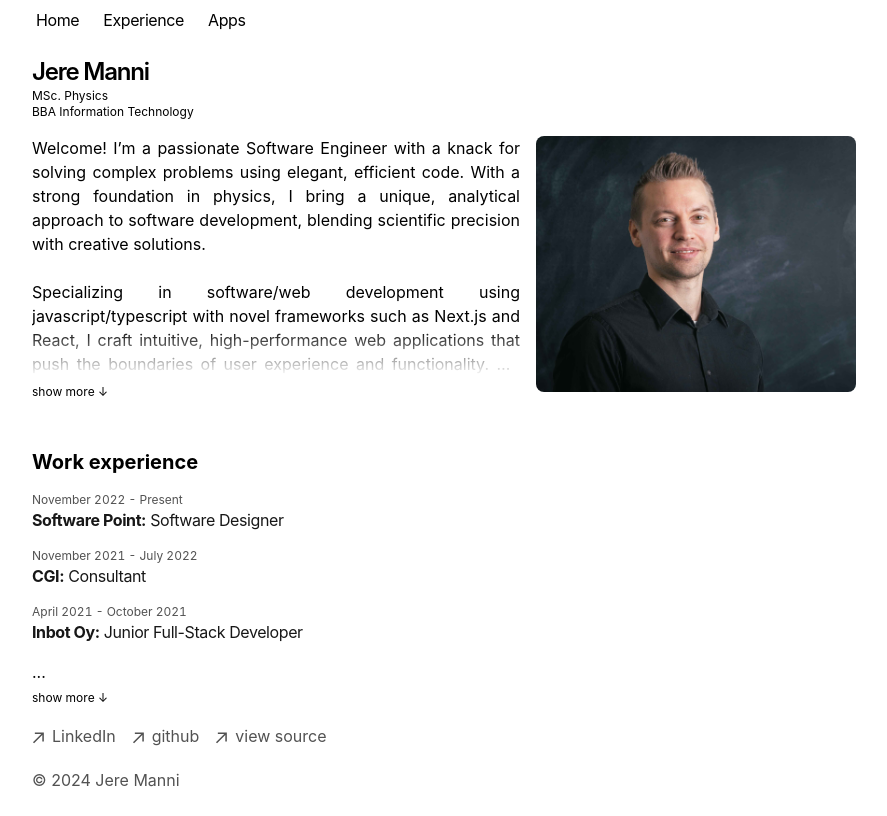
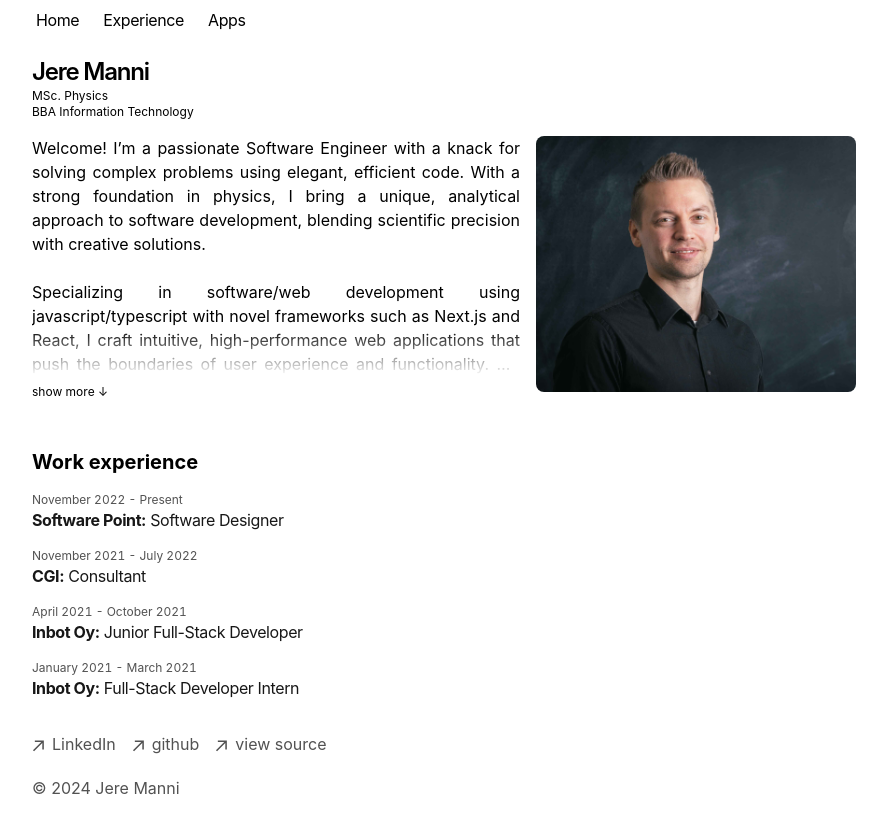
Before and after one commit to Jefishub/portfolio-nextjs, a Next.js app: page / in a window 1280 px wide. Shown: the whole page, without its empty margins (112-999 px from the left). Built offline with nearby package versions, Linux system fonts and the light colour scheme.

Commit message:
added opengraph image, tweaked main page jobs component

```diff
--- a/app/(pages)/experience/skillList.tsx
+++ b/app/(pages)/experience/skillList.tsx
@@ -16,7 +16,7 @@ export const skillsList = [
     },
     {
         name: "Typescript",
-        work: 1,
+        work: 0.5,
         hobby: 2
     },
     {
@@ -27,8 +27,8 @@ export const skillsList = [
 
     {
         name: "React",
-        work: 1,
-        hobby: 2
+        work: 0.5,
+        hobby: 3
     },
     {
         name: "Next.JS",
--- /dev/null
+++ b/app/components/jobs/JobsBox.tsx
@@ -0,0 +1,12 @@
+'use client'
+
+import { jobs } from "app/(pages)/experience/jobList"
+import { Jobs } from "./jobs"
+
+export const JobsBox = () => {
+
+    return <div>
+        <div className="text-xl mb-4 font-bold">Work experience</div>
+        <Jobs allJobs={jobs} />
+    </div>
+}
--- a/app/page.tsx
+++ b/app/page.tsx
@@ -1,7 +1,7 @@
 import Image from 'next/image'
 import myImage from '../public/img/JereWSP.jpg'
 import { MainText } from './components/mainText'
-import { JobsWrapper } from './components/jobs/JobsWrapper'
+import { JobsBox } from './components/jobs/JobsBox'
 
 export default function Page() {
   return (
@@ -18,7 +18,7 @@ export default function Page() {
         <MainText />
       </div>
       <div className='mt-8'>
-        <JobsWrapper />
+        <JobsBox />
       </div>
     </main>
   )
```
Also changed, not shown: app/opengraph-image.alt.txt (added), app/opengraph-image.jpg (added).
